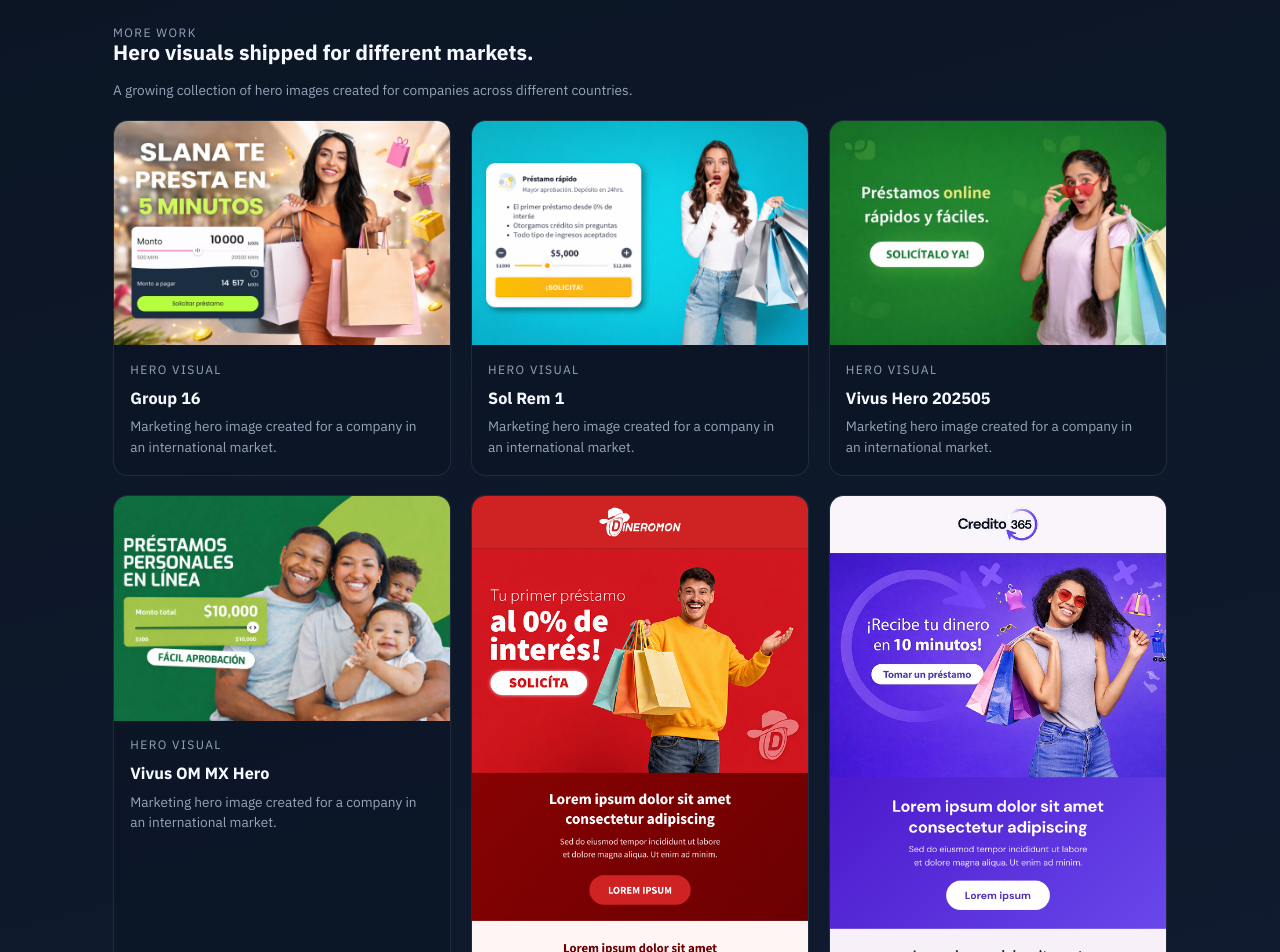
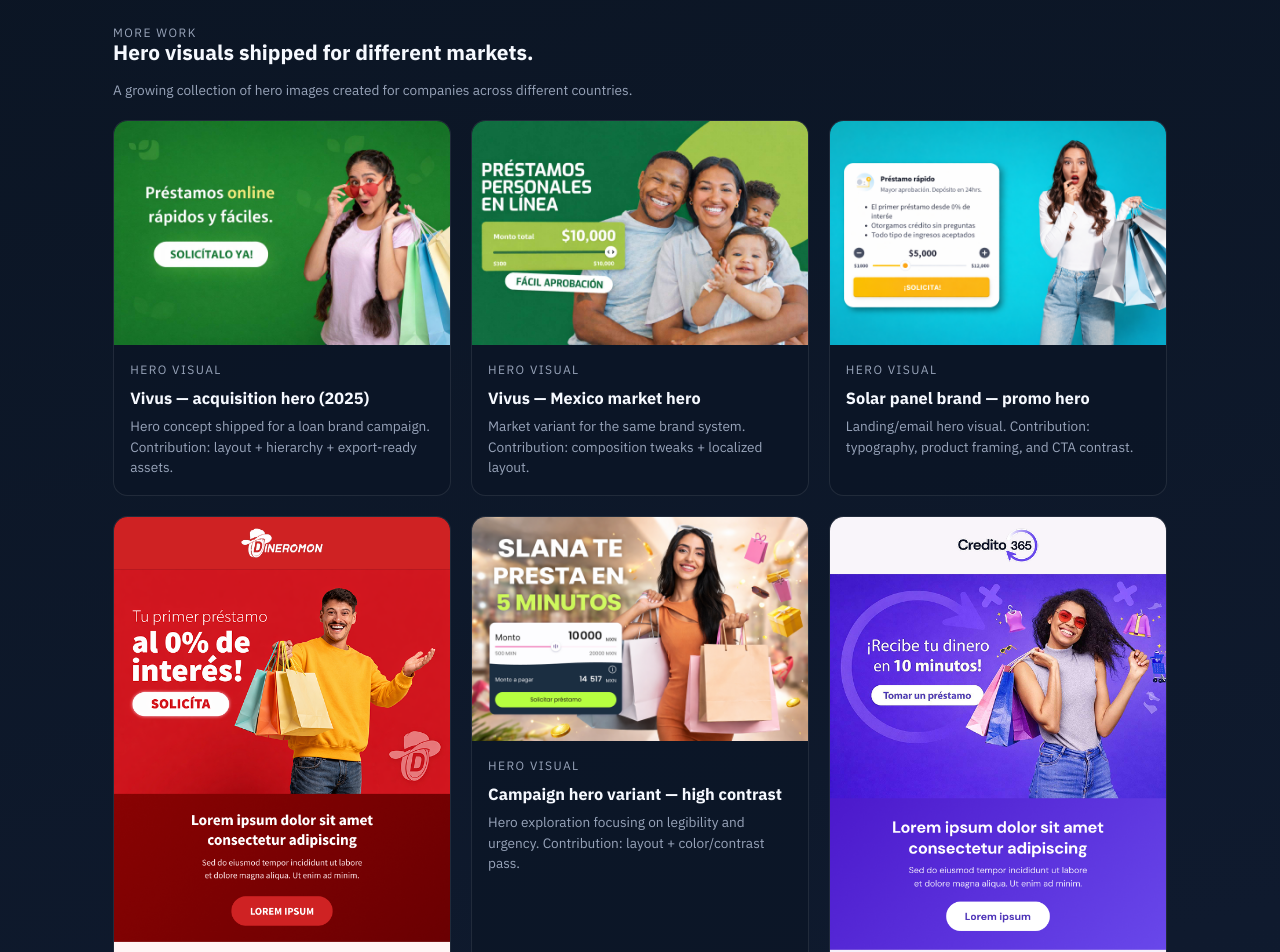
Before and after one commit to Taan1el/taaniel-portfolio-os, a React (Vite) app: page /simple in a window 1280 px wide. Shown: the part 1500-2452 px from the top of the page. Built offline with nearby package versions, Linux system fonts and the light colour scheme.

Commit message:
content: label work gallery items
Replace filename titles with descriptive labels and contribution notes in the /simple work gallery.

```diff
--- a/src/components/recruiter/recruiter-view.tsx
+++ b/src/components/recruiter/recruiter-view.tsx
@@ -16,13 +16,48 @@ import styles from "@/components/recruiter/recruiter-view.module.css";
 const LANDING_KEY = "portfolio-landing-dismissed";
 
 const workGallery = [
-  { id: "group-16", title: "Group 16", src: "/assets/Work/Group 16.png" },
-  { id: "sol-rem-1", title: "Sol Rem 1", src: "/assets/Work/Sol_Rem_1.png" },
-  { id: "vivus-202505", title: "Vivus Hero 202505", src: "/assets/Work/Vivus_hero_202505.jpg" },
-  { id: "vivus-mx", title: "Vivus OM MX Hero", src: "/assets/Work/Vivus_om_mx_Hero.jpg" },
-  { id: "group-22", title: "Group 22", src: "/assets/Work/Group 22.png" },
-  { id: "group-1", title: "Group 1", src: "/assets/Work/Group 1.png" },
-  { id: "group-17", title: "Group 17", src: "/assets/Work/Group 17.png" },
+  {
+    id: "vivus-202505",
+    title: "Vivus — acquisition hero (2025)",
+    detail: "Hero concept shipped for a loan brand campaign. Contribution: layout + hierarchy + export-ready assets.",
+    src: "/assets/Work/Vivus_hero_202505.jpg",
+  },
+  {
+    id: "vivus-mx",
+    title: "Vivus — Mexico market hero",
+    detail: "Market variant for the same brand system. Contribution: composition tweaks + localized layout.",
+    src: "/assets/Work/Vivus_om_mx_Hero.jpg",
+  },
+  {
+    id: "sol-rem-1",
+    title: "Solar panel brand — promo hero",
+    detail: "Landing/email hero visual. Contribution: typography, product framing, and CTA contrast.",
+    src: "/assets/Work/Sol_Rem_1.png",
+  },
+  {
+    id: "group-22",
+    title: "Fintech email layout — hero + module set",
+    detail: "Modular layout designed for email-safe rendering. Contribution: layout system + CTA hierarchy.",
+    src: "/assets/Work/Group 22.png",
+  },
+  {
+    id: "group-16",
+    title: "Campaign hero variant — high contrast",
+    detail: "Hero exploration focusing on legibility and urgency. Contribution: layout + color/contrast pass.",
+    src: "/assets/Work/Group 16.png",
+  },
+  {
+    id: "group-1",
+    title: "Campaign hero variant — lifestyle framing",
+    detail: "Alternative hero approach with stronger lifestyle context. Contribution: composition + copy placement.",
+    src: "/assets/Work/Group 1.png",
+  },
+  {
+    id: "group-17",
+    title: "Mascot campaign — hero direction",
+    detail: "Mascot-led hero variant with mini UI card. Contribution: balancing personality with clarity.",
+    src: "/assets/Work/Group 17.png",
+  },
 ];
 
 export function RecruiterView() {
@@ -121,9 +156,7 @@ export function RecruiterView() {
                 <div className={styles.cardBody}>
                   <p className={styles.eyebrow}>Hero visual</p>
                   <h3>{item.title}</h3>
-                  <p className={styles.meta}>
-                    Marketing hero image created for a company in an international market.
-                  </p>
+                  <p className={styles.meta}>{item.detail}</p>
                 </div>
               </article>
             ))}
```
